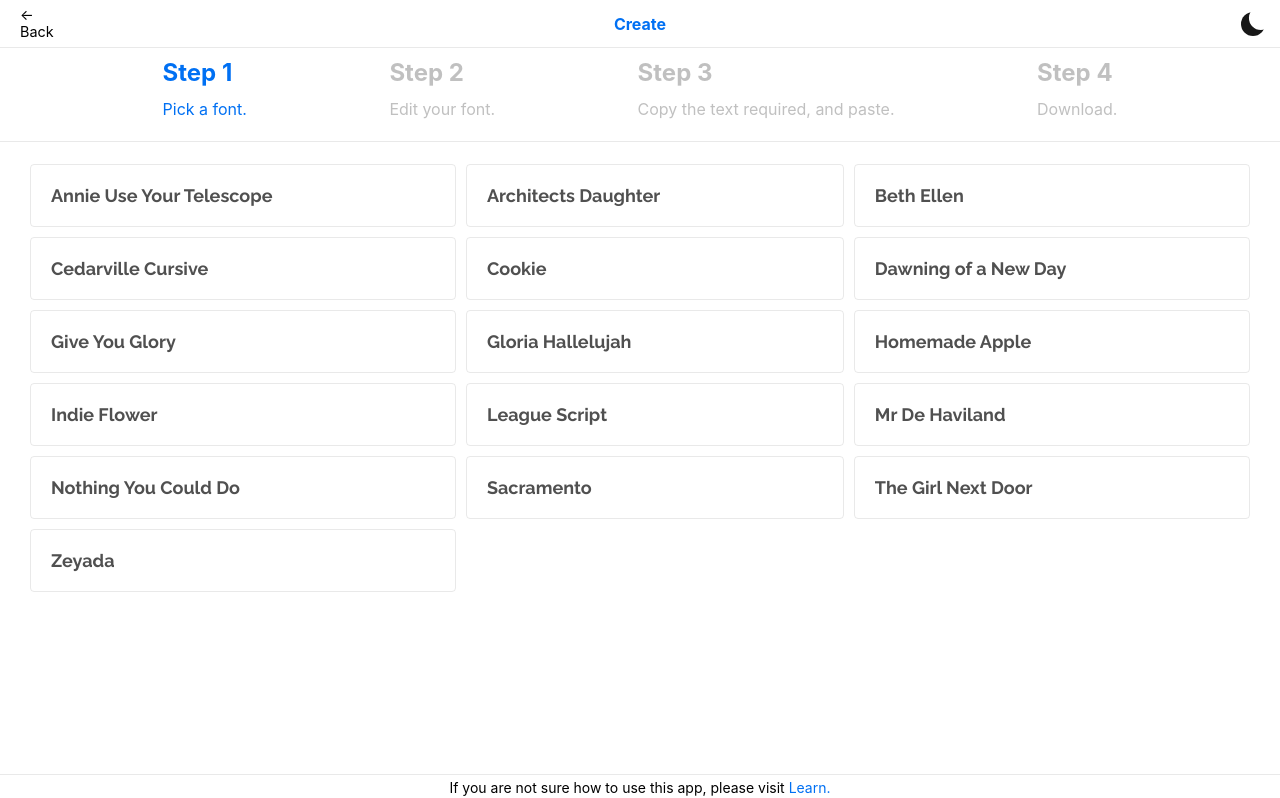
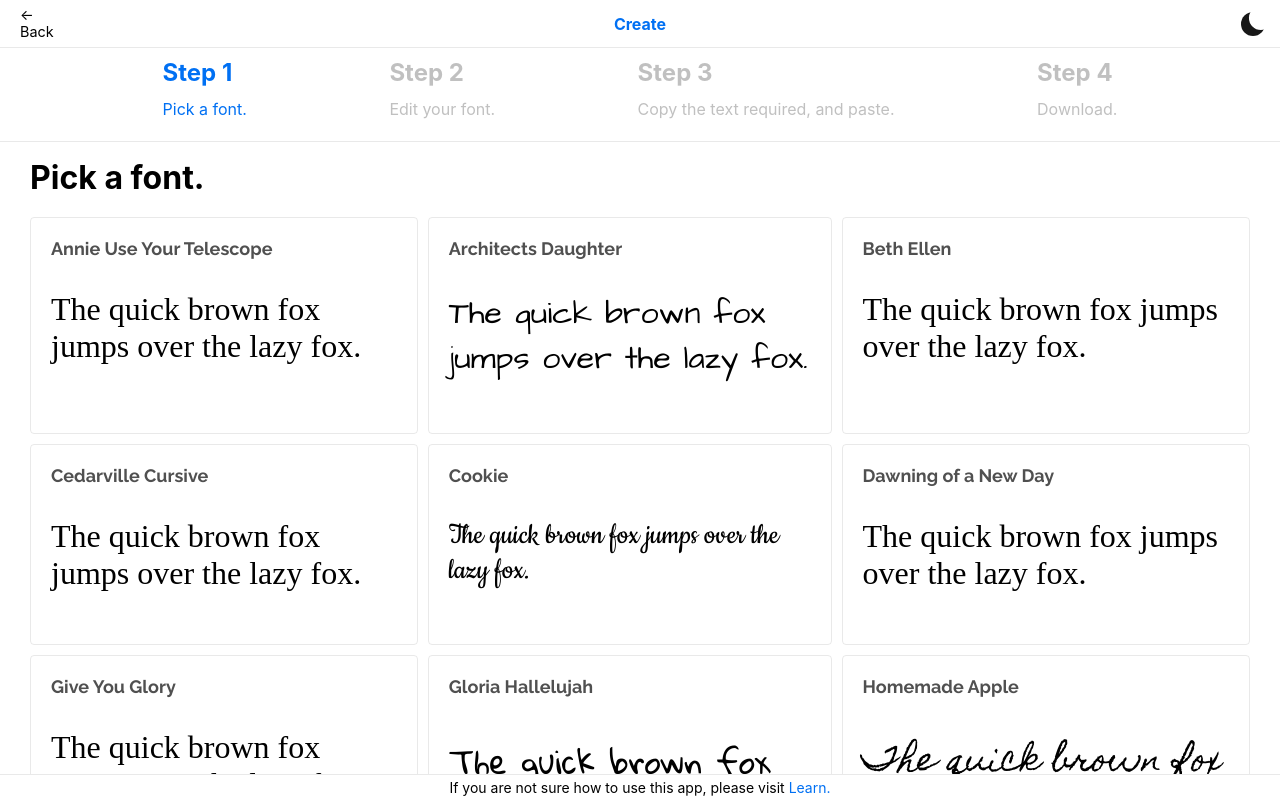
Before and after one commit to ninjaasmoke/afont, a Next.js app: page /new/step-1 in a window 1280 px wide. Shown: the top 798 px of the page. Built offline with nearby package versions, Linux system fonts and the light colour scheme; a web font is replaced by a local one.

Commit message:
step1 ui done

```diff
--- a/pages/_document.js
+++ b/pages/_document.js
@@ -10,6 +10,7 @@ class MyDocument extends Document {
         return (
             <Html lang="en-us">
                 <Head>
+                    <link rel="preconnect" href="https://fonts.gstatic.com" />
                     <link href="https://fonts.googleapis.com/css2?family=Raleway:wght@700&display=swap" rel="stylesheet" />
                 </Head>
                 <body>
--- a/pages/new/step-1.js
+++ b/pages/new/step-1.js
@@ -7,18 +7,21 @@ import utils from '../../styles/utils.module.css'
 
 export async function getStaticProps() {
     const fonts = getFontNames();
+    const fontsLink = "https://fonts.googleapis.com/css2?family=" + fonts.map(cV => cV.replace(/ /g, '+')).join('&family=') + "&display=swap"
     return {
         props: {
-            fonts
+            fonts,
+            fontsLink
         }
     }
 }
 
-export default function Step1({ fonts }) {
+export default function Step1({ fonts, fontsLink }) {
     return (
         <div className={styles.container}>
             <Head>
                 <title>Assignmentium | Create</title>
+                <link href={fontsLink} rel="stylesheet" />
             </Head>
 
             <Nav linkTo="/" navTitle="Create" />
@@ -46,10 +49,15 @@ export default function Step1({ fonts }) {
                 </div>
             </div>
 
+            <div className={utils.h1}><h1 >Pick a font.</h1></div>
+
             <ul className={utils.fonts}>
                 {fonts.map((font, index) => (
                     <li key={index} className={utils.font}>
                         <span className={utils.fontName}>{font}</span>
+                        <p className={utils.fontText} style={{ fontFamily: '"' + font + '"', }}>
+                            The quick brown fox jumps over the lazy fox.
+                        </p>
                     </li>
                 ))}
             </ul>
--- a/styles/utils.module.css
+++ b/styles/utils.module.css
@@ -36,14 +36,23 @@
     cursor: pointer;
 }
 
+.h1 {
+    margin-top: 100px; /* update according to instructions height */
+    width: 100%;
+    padding: 0 30px;
+}
+
+.h1 h1 {
+    margin: 8px 0 4px;
+}
+
 .fonts {
-    margin-top: 94px; /* update according to instructions height */
     width: 100%;
     list-style: none;
     display: grid;
     grid-template-columns: auto auto auto;
     grid-gap: 10px;
-    padding: 20px 30px;
+    padding: 0px 30px 20px;
 }
 
 .font {
@@ -55,6 +64,12 @@
     display: flex;
     flex-direction: column;
     align-items: flex-start;
+    min-height: 100px;
+}
+
+.font:hover {
+    background-color: var(--hoverColor);
+    box-shadow: 0px 0px 4px 1px #20202023;
 }
 
 .fontName {
@@ -64,9 +79,8 @@
     /* font-weight: 900; */
 }
 
-.font:hover {
-    background-color: var(--hoverColor);
-    box-shadow: 0px 0px 4px 1px #20202023;
+.fontText {
+    font-size: 32px;
 }
 
 .gotoLearn {
@@ -84,6 +98,12 @@
     color: var(--accent);
 }
 
+@media (max-width: 900px) and (min-width: 601px) {
+    .fonts {
+        grid-template-columns: auto auto;
+    }
+}
+
 @media (max-width: 600px) {
     .step .stepInstr {
         display: none;
@@ -92,4 +112,8 @@
     .step h2 {
         font-size: 16px;
     }
+
+    .fonts {
+        grid-template-columns: auto;
+    }
 }
```
